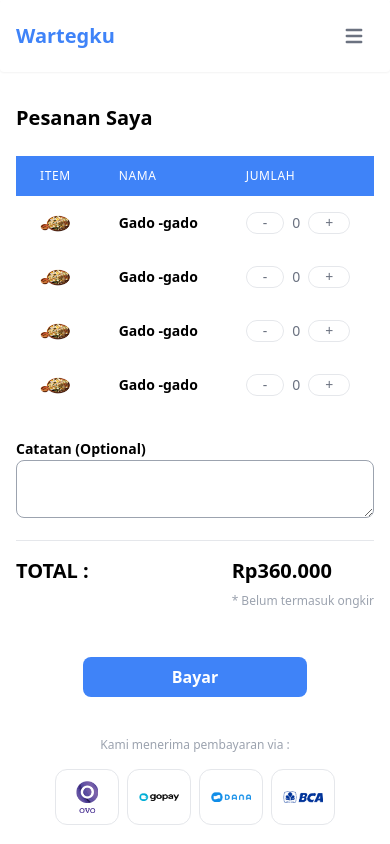
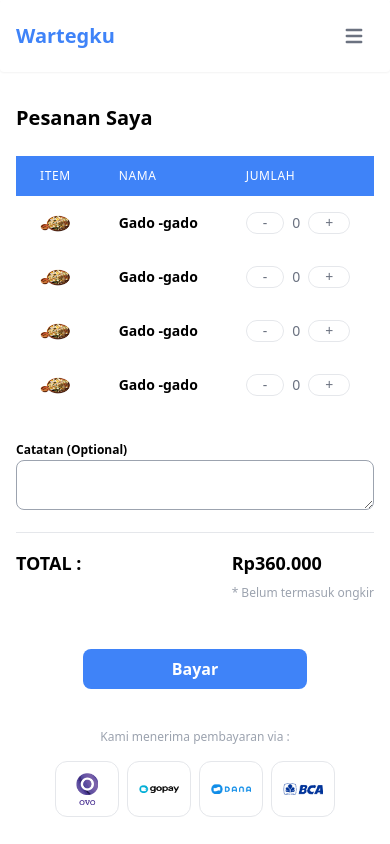
Before and after one commit to adamrayw/Wartegku, a React (Create React App) app: page /cart in a window 390 px wide. Built offline with nearby package versions, Linux system fonts and the light colour scheme.

Commit message:
Update responsive

```diff
--- a/src/pages/Cart.jsx
+++ b/src/pages/Cart.jsx
@@ -130,10 +130,10 @@ export default function Cart() {
             </div>
             <div className='text-left'>
                 <div>
-                    <label htmlFor="Catatan" className='text-sm text-black font-semibold'>Catatan (Optional)</label>
+                    <label htmlFor="Catatan" className='md:text-sm text-xs text-black font-semibold'>Catatan (Optional)</label>
                 </div>
                 <div>
-                    <textarea name="catatan" className='md:w-auto w-full rounded-lg text-sm border border-gray-400 text-gray-600' id="" cols="40" rows="2"></textarea>
+                    <textarea name="catatan" className='md:w-auto w-full rounded-lg md:text-sm text-xs border border-gray-400 text-gray-600' id="" cols="40" rows="2"></textarea>
                 </div>
             </div>
             <div>
@@ -143,10 +143,10 @@ export default function Cart() {
                 <div className='space-y-6'>
                     <div className='flex justify-between md:items-center items-start'>
                         <div>
-                            <h1 className='text-black md:text-2xl text-xl font-bold text-left'>TOTAL :</h1>
+                            <h1 className='text-black md:text-2xl text-lg font-bold text-left'>TOTAL :</h1>
                         </div>
                         <div className='space-y-2'>
-                            <h1 className='text-black md:text-2xl text-xl font-bold text-left'>Rp360.000</h1>
+                            <h1 className='text-black md:text-2xl text-lg font-bold text-left'>Rp360.000</h1>
                             <p className='text-xs text-gray-400'>* Belum termasuk ongkir</p>
                         </div>
                     </div>
```
